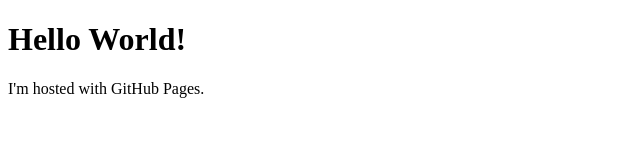
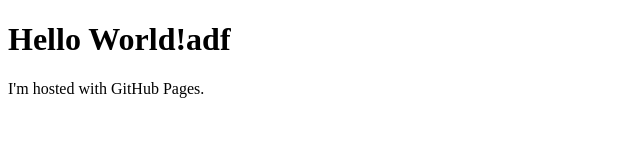
Before and after one commit to arifsamad/arifsamad.github.io, a plain HTML site: page index.html in a window 1280 px wide. Shown: the full height of the page, 0-640 px from the left. Drawn offline with Linux system fonts and the light colour scheme.

Commit message:
Update index.html

```diff
--- a/index.html
+++ b/index.html
@@ -6,7 +6,7 @@
     <title>Document</title>
 </head>
 <body>
-    <h1>Hello World!</h1>
+    <h1>Hello World!adf</h1>
     <p>I'm hosted with GitHub Pages.</p>
 </body>
 </html>
```
